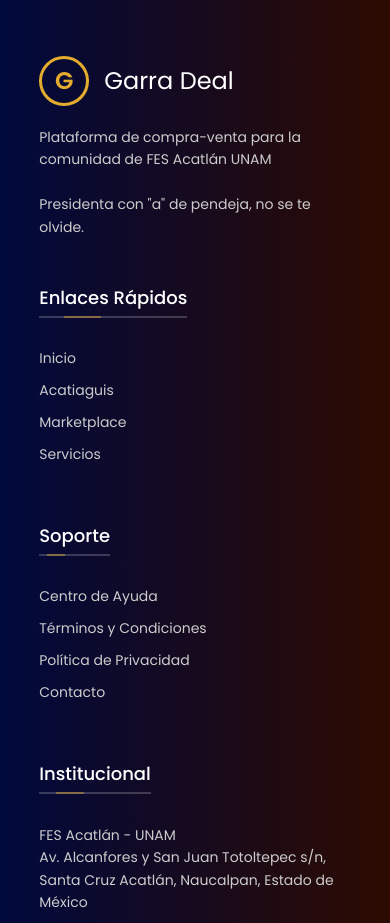
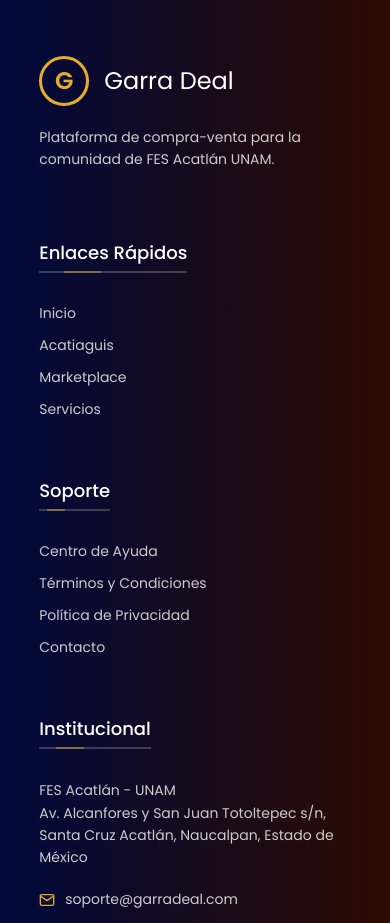
Before and after one commit to 4-de-Asada/FrontendProject, a Next.js app in the folder Proyecto_4dAsada/: page / in a window 390 px wide. Shown: the part 3500-4423 px from the top of the page. Built offline with nearby package versions, Linux system fonts and the light colour scheme.

Commit message:
Footer ajustado

```diff
--- a/Proyecto_4dAsada/app/Footer/Footer.module.css
+++ b/Proyecto_4dAsada/app/Footer/Footer.module.css
@@ -1,11 +1,11 @@
-/* Importamos la fuente Poppins usada en el video para darle ese toque elegante */
-@import url('https://fonts.googleapis.com/css2?family=Poppins:wght@300;400;500;600&display=swap');
+
+@import url('https://fonts.googleapis.com/css2?family=Poppins:wght@300;400;500;600&display=swap');@import url('https://fonts.googleapis.com/css2?family=Poppins:wght@300;400;500;600&display=swap');@import url('https://fonts.googleapis.com/css2?family=Poppins:wght@300;400;500;600&display=swap');@import url('https://fonts.googleapis.com/css2?family=Poppins:wght@300;400;500;600&display=swap');@import url('https://fonts.googleapis.com/css2?family=Poppins:wght@300;400;500;600&display=swap');@import url('https://fonts.googleapis.com/css2?family=Poppins:wght@300;400;500;600&display=swap');@import url('https://fonts.googleapis.com/css2?family=Poppins:wght@300;400;500;600&display=swap');@import url('https://fonts.googleapis.com/css2?family=Poppins:wght@300;400;500;600&display=swap');@import url('https://fonts.googleapis.com/css2?family=Poppins:wght@300;400;500;600&display=swap');@import url('https://fonts.googleapis.com/css2?family=Poppins:wght@300;400;500;600&display=swap');@import url('https://fonts.googleapis.com/css2?family=Poppins:wght@300;400;500;600&display=swap');
 
 .footer-container {
-  /* El degradado de colores del video */
+
   background: linear-gradient(to right, #00093c, #2d0b00);
   color: #fff;
-  /* El borde curvado característico */
+
   border-top-left-radius: 125px;
   padding: 100px 0 30px;
   font-family: 'Poppins', sans-serif;
@@ -14,7 +14,7 @@
 }
 
 .footer-top {
-  width: 85%; /* Centrado y con márgenes a los lados como en el video */
+  width: 85%;
   margin: auto;
   display: flex;
   flex-wrap: wrap;
@@ -42,7 +42,7 @@
   width: 50px;
   height: 50px;
   background-color: transparent;
-  border: 3px solid #e4ac2e; /* Mantenemos tu color dorado */
+  border: 3px solid #e4ac2e;
   border-radius: 50%;
   display: flex;
   align-items: center;
@@ -65,7 +65,7 @@
   line-height: 1.6;
 }
 
-/* === TÍTULOS CON ANIMACIÓN DEL VIDEO === */
+
 .column-title {
   width: fit-content;
   margin-bottom: 40px;
@@ -75,7 +75,6 @@
   font-weight: 500;
 }
 
-/* Línea base estática */
 .column-title::after {
   content: '';
   width: 100%;
@@ -86,26 +85,26 @@
   left: 0;
 }
 
-/* Línea animada que se mueve */
+
 .column-title::before {
   content: '';
   position: absolute;
   width: 25%;
   height: 2px;
-  background: #e4ac2e; /* Línea en color dorado */
+  background: #e4ac2e;
   bottom: -10px;
   left: 0;
   z-index: 1;
   animation: moving 2s linear infinite;
 }
 
-/* Keyframes para el movimiento infinito */
+
 @keyframes moving {
   0% { left: -10px; opacity: 0; }
   50% { opacity: 1; }
   100% { left: 100%; opacity: 0; }
 }
-/* ========================================= */
+
 
 .links-list {
   list-style: none;
@@ -127,7 +126,7 @@
 
 .links-list li a:hover {
   color: #e4ac2e;
-  transform: translateX(5px); /* Pequeño salto a la derecha al hacer hover */
+  transform: translateX(5px);
 }
 
 .address-text {
@@ -193,7 +192,6 @@
   color: #fff;
 }
 
-/* === RESPONSIVE DESIGN (Adaptación para móviles como en el video) === */
 @media (max-width: 900px) {
   .footer-column {
     flex-basis: 45%;
@@ -206,7 +204,7 @@
     flex-basis: 100%;
   }
   .footer-container {
-    border-top-left-radius: 80px; /* Curva más suave en móviles */
+    border-top-left-radius: 80px;
     padding: 60px 0 20px;
   }
 }
--- a/Proyecto_4dAsada/app/Footer/Footer.tsx
+++ b/Proyecto_4dAsada/app/Footer/Footer.tsx
@@ -16,8 +16,7 @@
             <h2 className={styles['company-name']}>Garra Deal</h2>
           </div>
           <p className={styles['company-description']}>
-            Plataforma de compra-venta para la comunidad de FES Acatlán UNAM <br/><br/>
-            Presidenta con "a" de pendeja, no se te olvide.
+            Plataforma de compra-venta para la comunidad de FES Acatlán UNAM. <br/><br/>
           </p>
         </div>
 
```
